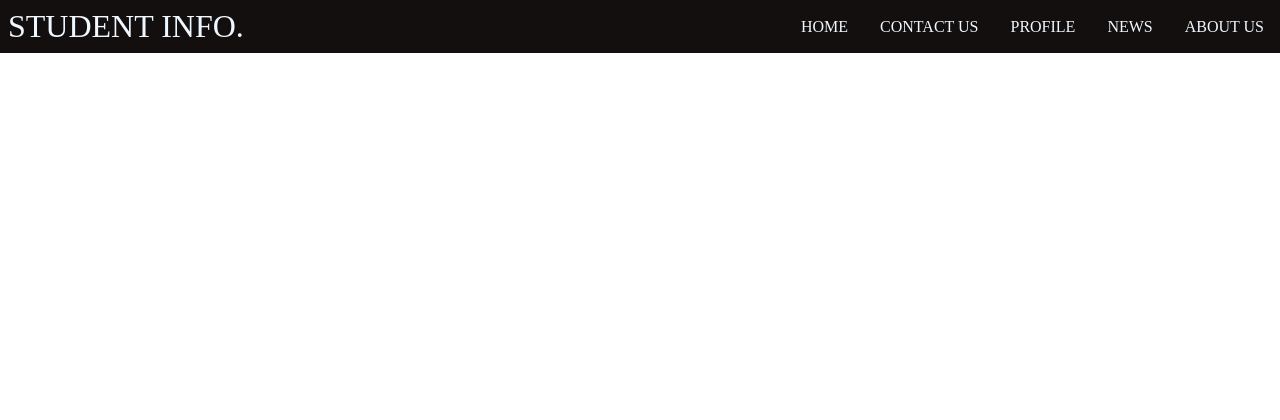
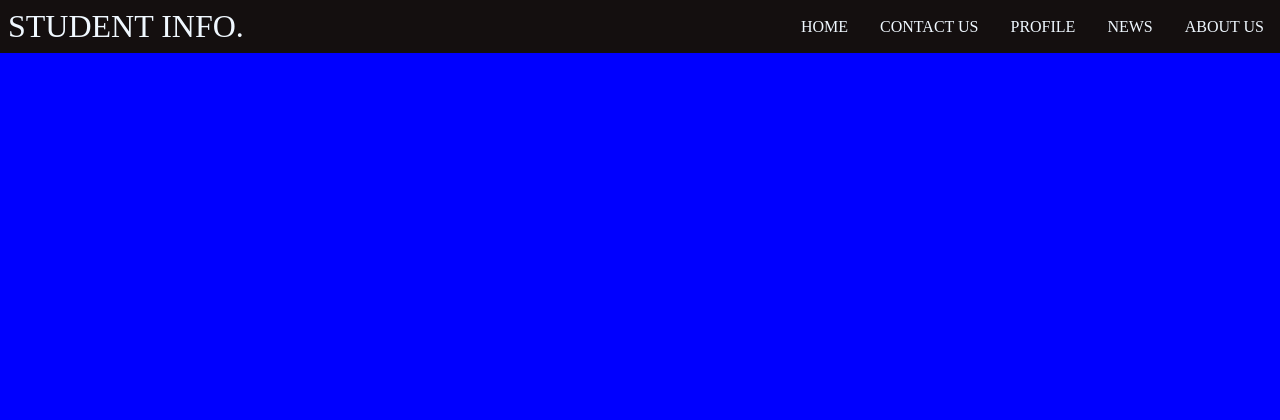
Before and after one commit to dhriti987/Student-Info, a Django app: page / in a window 1280 px wide. Shown: the top 420 px of the page. Run offline with Django 3.2, Linux system fonts and the light colour scheme.

Commit message:
creating home page

```diff
--- /dev/null
+++ b/assets/css/home.css
@@ -0,0 +1,3 @@
+body{
+    background-color: blue;
+}
--- a/mysite/views.py
+++ b/mysite/views.py
@@ -2,7 +2,7 @@ from django.shortcuts import render
 from django.http import HttpResponse
 
 def index(request):
-    return render(request,'basic.html')
+    return render(request,'home.html')
 
 def about(request):
     return render(request,'tut17.html')
--- /dev/null
+++ b/static/css/home.css
@@ -0,0 +1,3 @@
+body{
+    background-color: blue;
+}
--- a/templates/basic.html
+++ b/templates/basic.html
@@ -3,14 +3,16 @@
 <html lang="en">
 
 <head>
+    <title>{% block title %} {% endblock %}</title>
     <meta charset="UTF-8">
     <meta name="viewport" content="width=device-width, initial-scale=1.0">
-    <title>Document</title>
     <link rel="stylesheet" href="{% static 'css/basics.css' %}">
-
+    {% block head %} {% endblock %}
 
 
 </head>
+
+
 
 <body>
     <nav class="navbar" id="mynav">
@@ -46,6 +48,7 @@
         </div>
 
     </footer>
+    {% block body %} {% endblock %}
 </body>
 
 <script type="text/javascript" src={% static 'js/basics.js' %}></script>
--- /dev/null
+++ b/templates/home.html
@@ -0,0 +1,18 @@
+{% extends "basic.html" %}
+{% load static %}
+
+{% block title %}HOME{% endblock %}
+
+
+{% block head %}
+    <link rel="stylesheet" type="text/css" href="{% static 'css/home.css' %}">
+{% endblock %}
+
+
+{% block body %}
+
+
+
+
+
+{% endblock %}
```
